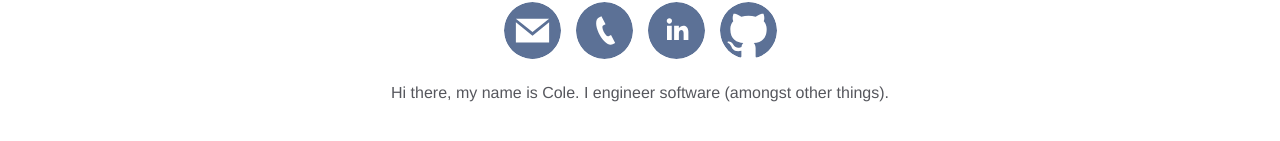
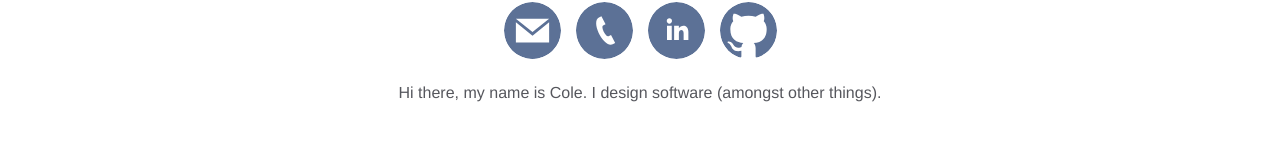
Before and after one commit to ColeGoodnight/portfolio-site, a Vue app: page / in a window 1280 px wide. Shown: the part 533-674 px from the top of the page. Built offline with nearby package versions, Linux system fonts and the light colour scheme.

Commit message:
added quotes

```diff
--- a/src/views/Home.vue
+++ b/src/views/Home.vue
@@ -27,8 +27,8 @@ export default {
                 "\"That thing wasn't even fully paid off yet!\" - Emperor Palpatine",
                 "\"Life is too short, I will never learn all that exist in our tiny galaxy let alone the rest of the universe.\" - Catherine Halsey",
                 "\"Obstacles are found everywhere, and in overcoming them we nourish ourselves.\" - David Belle",
-                "\"I try to not ruin biking and keep it the same fun it has always been. I try to make obstacles or projects that keep me stoked.\" - Brandon Semenuk"
-
+                "\"I try to not ruin biking and keep it the same fun it has always been. I try to make obstacles or projects that keep me stoked.\" - Brandon Semenuk",
+                "\"Success depends on forethought, dispassionate calculation of probabilities, accounting for every stray variable.\" - Robert House",
             ],
             animationTiming: 8
         }
@@ -37,7 +37,7 @@ export default {
       this.interval = setInterval(this.getQuoteText, this.animationTiming * 1000);
     },
     mounted() {
-      this.$refs.quote.innerHTML =  "Hi there, my name is Cole. I engineer software (amongst other things)."
+      this.$refs.quote.innerHTML =  "Hi there, my name is Cole. I design software (amongst other things)."
     },
     methods: {
       getQuoteText() {
```
